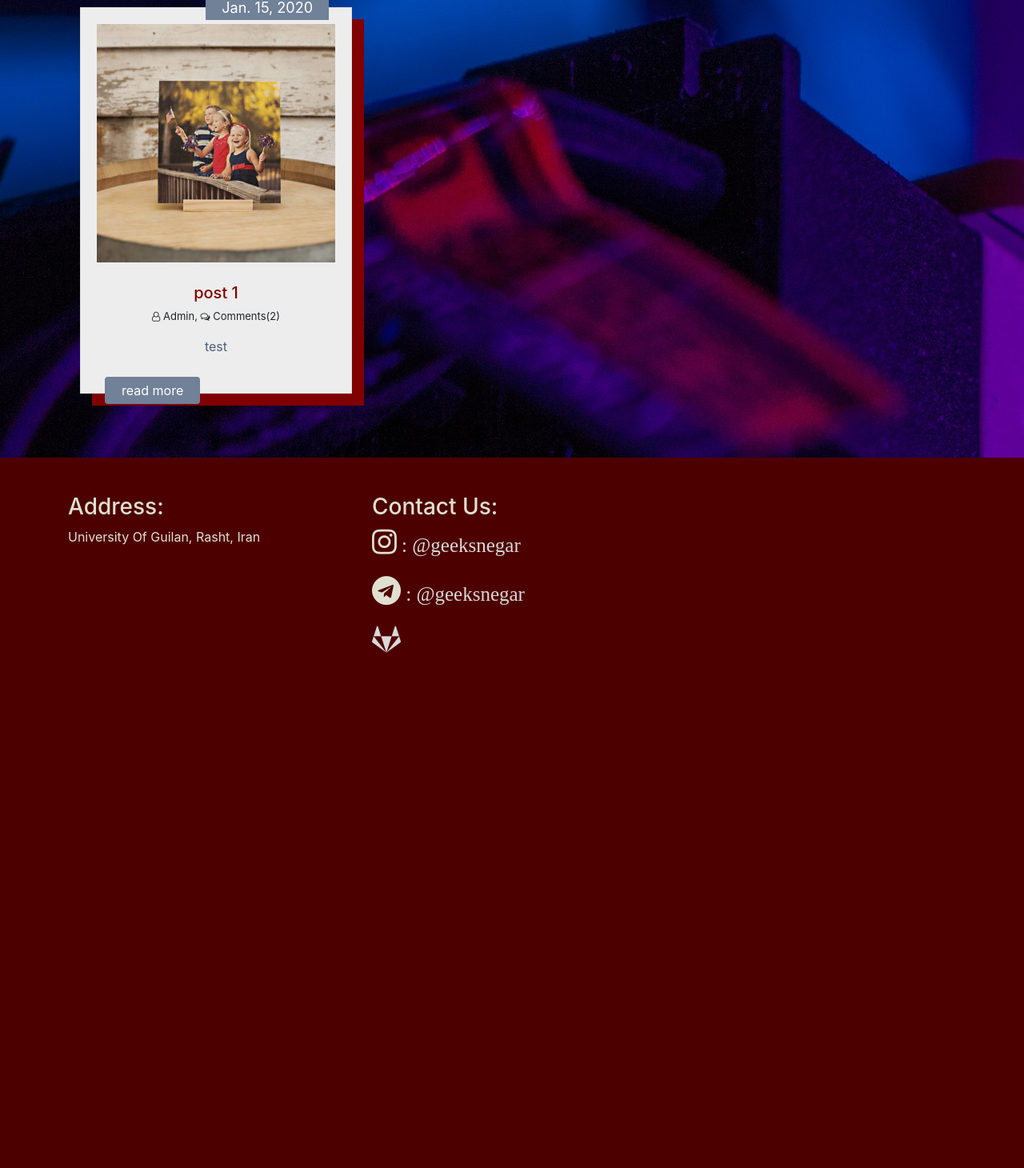
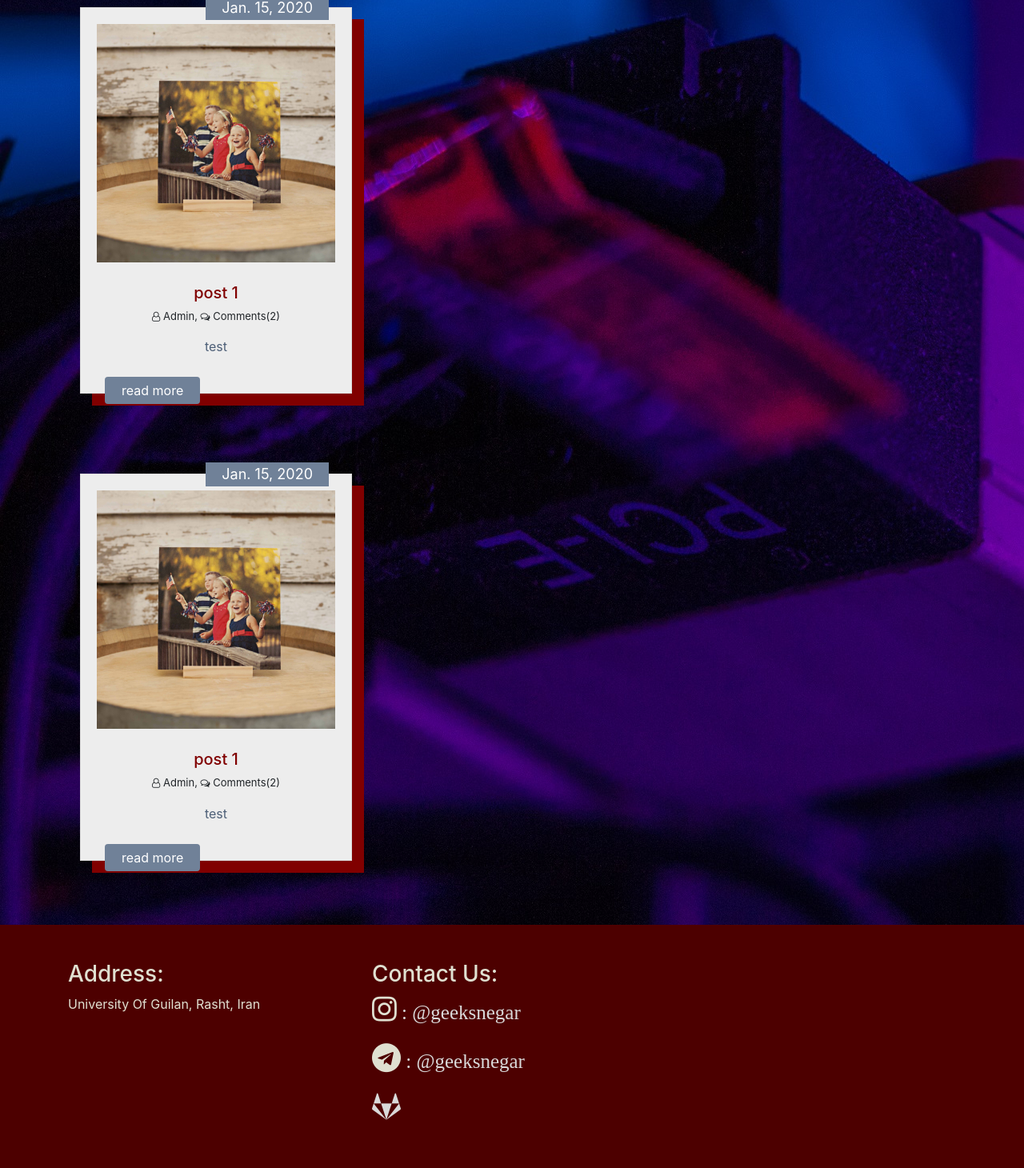
Before and after one commit to amirmahdiKhosravi/GeeksNegar-Website, a Django app: page /accounts/profile/admin in a window 1280 px wide. Shown: the part 493-1953 px from the top of the page at 80% size. Before the commit the page ends 1309 px from the top, so only its background shows below. Run offline with Django 3.2, Linux system fonts and the light colour scheme; data comes from the database, SQL or seed files in the repository; some libraries are stand-ins or nearby versions.

Commit message:
add post error

```diff
--- a/accounts/forms.py
+++ b/accounts/forms.py
@@ -2,3 +2,7 @@ from django import forms
 
 class ProfilePicForm(forms.Form):
     pic = forms.ImageField()
+
+class AddPostForm(forms.Form):
+    title = forms.CharField()
+    caption = forms.CharField()
--- a/accounts/templates/accounts/profile_other.html
+++ b/accounts/templates/accounts/profile_other.html
@@ -26,6 +26,76 @@
     <div>
         <h3><i class="fa fa-file"></i> Posts {{ user_other.get_username }} is a member of that</h3><hr/>
     </div>
+
+    <div class="container" style="margin-bottom: 30px;">
+
+      <div class="row" style="margin-top: 50px;">
+        {% if post_list %}
+        {% for post in post_list %}
+        {% if post.published %}
+        <div class="col-sm-4" >
+
+          <div class="item-box-blog" >
+            <div class="item-box-blog-image">
+              <!--Date-->
+              <div class="item-box-blog-date bg-blue-ui white"> <span class="mon">{{post.pub_date}}</span> </div>
+              <!--Image-->
+              {% if post.image is not None %}
+              <figure> <img src="/media/{{post.image}}" width="100%" height="300px;"> </figure>
+              {% endif %}
+
+              {% if post.video is not None %}
+              <figure> <video width="100%" height="300px;" controls><source src="/media/{{post.video}}" type="video/mp4"></video> </figure>
+                {% endif %}
+
+              </div>
+              <div class="item-box-blog-body">
+                <!--Heading-->
+                <div class="item-box-blog-heading">
+                  <a href="../../blog/{{post.id}}" tabindex="0" style="color:rgb(128, 0, 0);">
+                    <h5>{{post.title}}</h5>
+                  </a>
+                </div>
+                <!--Data-->
+                <div class="item-box-blog-data" style="padding: px 15px;">
+                <p><i class="fa fa-user-o"></i> Admin, <i class="fa fa-comments-o"></i> Comments({{ post.comments.all|length }})</p>
+              </div>
+              <!--Text-->
+              <div class="item-box-blog-text">
+                <p>{{post.text}}</p>
+              </div>
+              <div class="mt"> <a href="../../blog/{{post.id}}" tabindex="0" class="btn bg-blue-ui white read">read more</a> </div>
+              <!--Read More Button-->
+            </div>
+          </div>
+
+          <!-- <div class="thumbnail">
+          <a href="{{post.id}}">
+          <div><h2>{{ post.title }}</h2></div>
+          <div><h5>{{ post.pub_date }}</h5></div><br>
+          {% if post.video is not None %}
+          <div><video width="100%" height="100%" controls><source src="/media/{{post.video}}" type="video/mp4"></video></div>
+          <div class="caption"><h5>{{ post.text }}</h5></div><br>
+          {% endif %}
+          {% if post.image is not None %}
+          <div><img src="/media/{{post.image}}" width="100%" height="100%"></div>
+          <div><h5>{{ post.text }}</h5></div><br>
+          {% endif %}
+          {% if post.image is None and post.video is None %}
+          <div><h5>{{ post.text }}</h5></div><br>
+          {% endif %}
+          <hr/>
+          {% endif %}
+        </a>
+      </div> -->
+    </div>
+    {% endfor %}
+    {% else %}
+    <p>No posts are available.</p>
+    {% endif %}
+    </div>
+    </div>
+
     <div class="container" style="margin-bottom: 30px;">
 
       <div class="row" style="margin-top: 50px;">
--- a/blog/models.py
+++ b/blog/models.py
@@ -22,6 +22,19 @@ class Post(models.Model):
         Returns the url to access a particular author instance.
         """
         return reverse('blog:post-detail',args=[str(self.id)])
+
+class CustumPost(models.Model):
+    id = models.UUIDField(primary_key=True, default=uuid.uuid4, editable=False)
+    user=models.OneToOneField(User, on_delete=models.PROTECT, null=True , blank = False)
+    title = models.CharField(max_length=255)
+    text = models.TextField(max_length=5000,blank=True)
+    #published = models.BooleanField()
+    #pub_date = models.DateField()
+    #video = models.FileField(null=True , blank = True,upload_to='videos/')
+    #image = models.ImageField(null=True , blank = True,upload_to='videos/')
+
+    def __str__(self):
+        return self.title
 
 class CustomUser(models.Model):
     user=models.ForeignKey(User, on_delete=models.CASCADE)
```
Also changed, not shown: accounts/templates/accounts/profile.html (+13 -1 lines).
